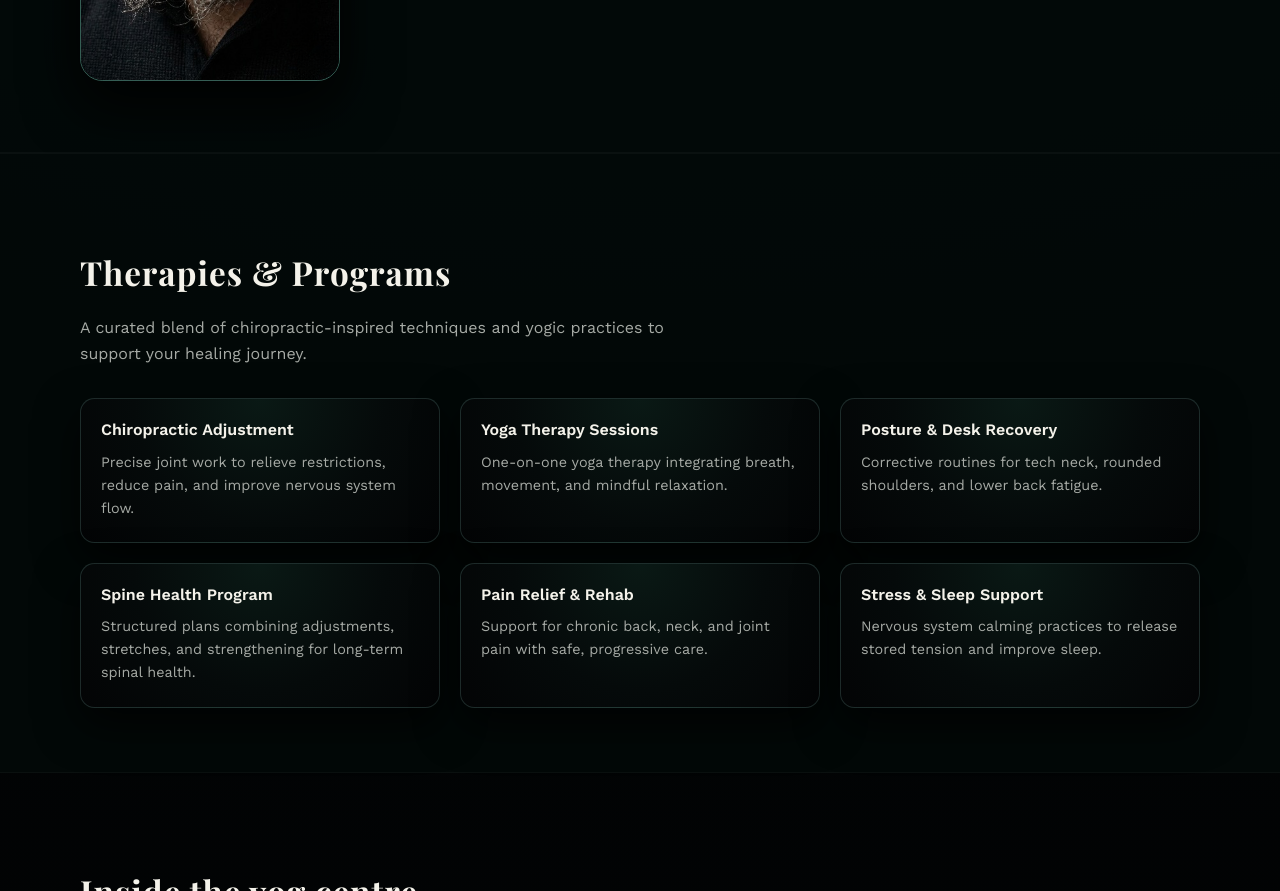
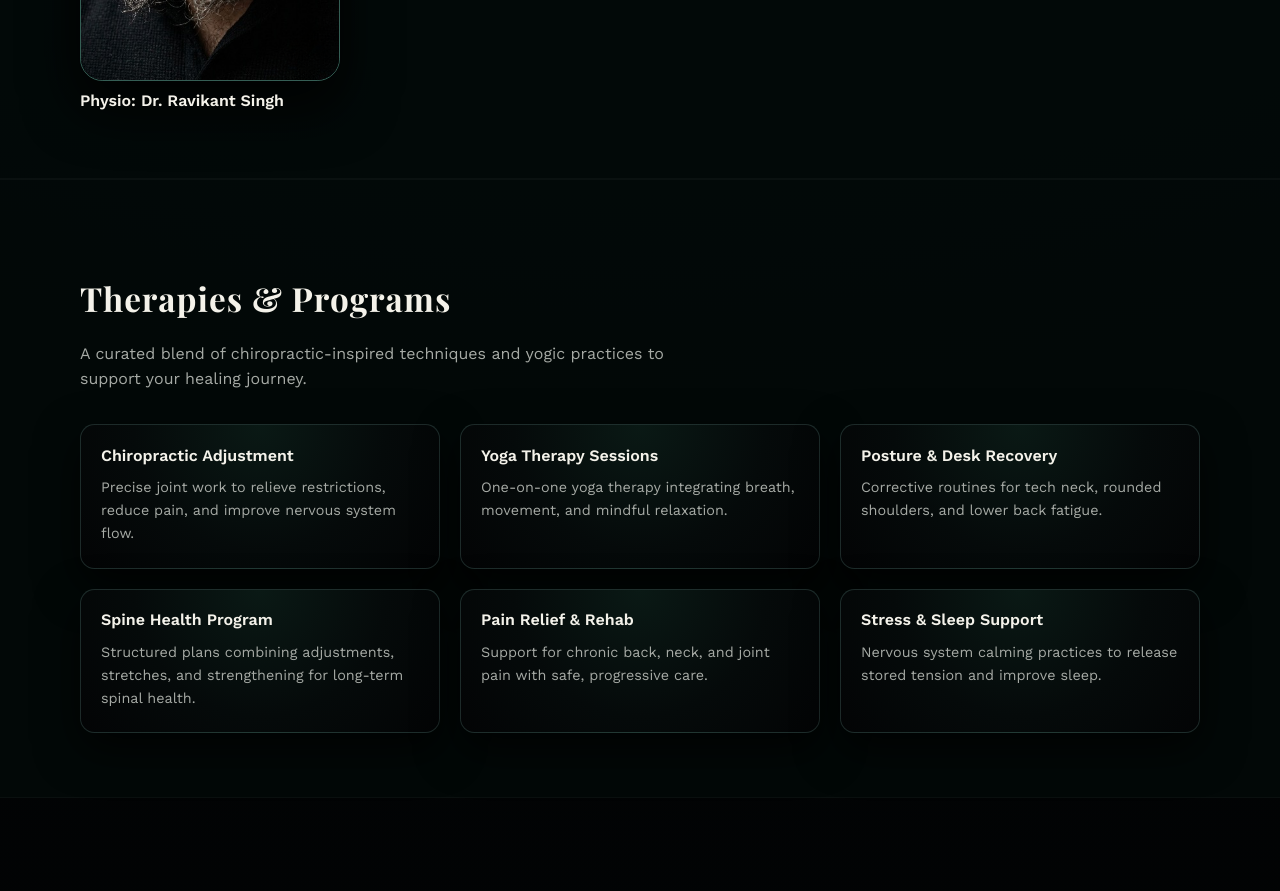
Before and after one commit to Babamosie333/RK_Fusion, a plain HTML site: page index.html in a window 1280 px wide. Shown: the part 1711-2602 px from the top of the page. Drawn offline with nearby package versions, Linux system fonts and the light colour scheme.

Commit message:
Update Name

```diff
--- a/index.html
+++ b/index.html
@@ -163,6 +163,7 @@
             alt="Owner of RK Fusion Chiropractic Yog Centre"
             class="owner-photo"
           />
+          <strong text-align="center"> Physio: Dr. Ravikant Singh</strong>
         </div>
         <div class="owner-text">
           <h2>Your practitioner & guide.</h2>
```
